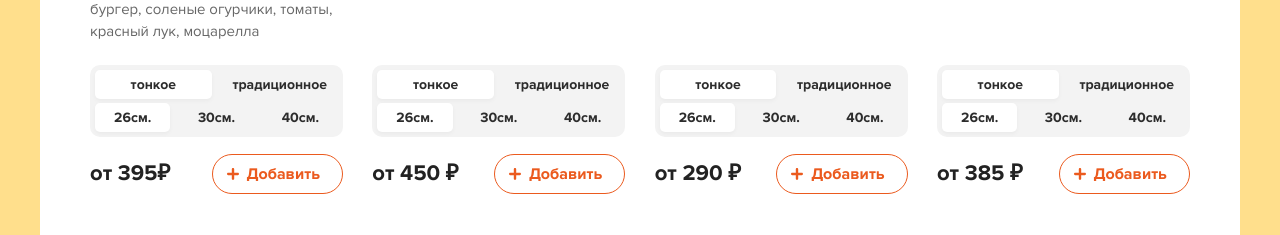
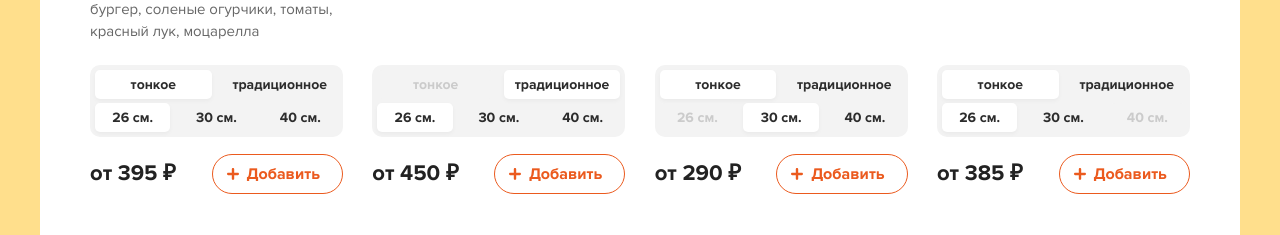
Before and after one commit to Unleashed97/pizza-shop, a React (Create React App) app: page / in a window 1280 px wide. Shown: the part 701-936 px from the top of the page. Built offline with nearby package versions, Linux system fonts and the light colour scheme; data requests are answered from the project's data file.

Commit message:
db update, layout pizzablock fix, cart button redux

```diff
--- a/public/db.json
+++ b/public/db.json
@@ -1,68 +1,92 @@
 {
     "pizzas": [
         {
+            "id": 0,
             "image": "images/cheeseBurger.jpg",
             "title": "Чизбургер-пицца",
-            "price": "от 395₽",
+            "price": 395,
             "description": "Мясной соус болоньезе, соус бургер, соленые огурчики, томаты, красный лук, моцарелла",
             "category": 1,
-            "rating": 4
+            "rating": 4,
+            "sizes": [26, 30, 40],
+            "types": [0, 1]
         },
         {
+            "id": 1,
             "image": "images/cheesy.jpg",
             "title": "Сырная",
-            "price": "от 450 ₽",
+            "price": 450,
             "description": "Моцарелла, сыры чеддер и пармезан, соус альфредо",
-            "category": 1,
-            "rating": 5
+            "category": 2,
+            "rating": 5,
+            "sizes": [26, 30, 40],
+            "types": [1]
         },
         {
+            "id": 2,
             "image": "images/asianShrimp.jpg",
             "title": "Креветки по азиатски",
-            "price": "от 290 ₽",
+            "price": 290,
             "description": "Креветки, шампиньоны, моцарелла и черный кунжут под кисло-сладким соусом ",
-            "category": 2,
-            "rating": 3
+            "category": 5,
+            "rating": 3,
+            "sizes": [30, 40],
+            "types": [0, 1]
         },
         {
+            "id": 3,
             "image": "images/cheeseChiken.jpg",
             "title": "Сырный ципленок",
-            "price": "от 385 ₽",
+            "price": 385,
             "description": "Цыпленок, моцарелла, смесь сыров чеддер и пармезан, сырный соус, томаты, соус альфредо, чеснок",
-            "category": 3,
-            "rating": 7
+            "category": 1,
+            "rating": 7,
+            "sizes": [26, 30],
+            "types": [0, 1]
         },
         {
+            "id": 4,
             "image": "images/margarita.jpg",
             "title": "Маргарита",
-            "price": "от 349 ₽",
+            "price": 349,
             "description": "Увеличенная порция моцареллы, томаты, итальянские травы, томатный соус",
-            "category": 4,
-            "rating": 9
+            "category": 2,
+            "rating": 9,
+            "sizes": [26, 30, 40],
+            "types": [1]
         },
         {
+            "id": 5,
             "image": "images/barbecueSausages.jpg",
             "title": "Колбаски барбекю",
-            "price": "от 399 ₽",
+            "price": 399,
             "description": "Острая чоризо, соус барбекю, томаты, красный лук, моцарелла, томатный соус",
             "category": 4,
-            "rating": 10
+            "rating": 10,
+            "sizes": [30, 40],
+            "types": [0, 1]
         },
         {
+            "id": 6,
             "image": "images/hamMushrooms.jpg",
             "title": "Ветчина и грибы",
-            "price": "от 349 ₽",
+            "price": 349,
             "description": "Ветчина, шампиньоны, увеличенная порция моцареллы, томатный соус",
             "category": 5,
-            "rating": 10
+            "rating": 10,
+            "sizes": [26, 30, 40],
+            "types": [0]
         },
         {
+            "id": 7,
             "image": "images/pepperoni.jpg",
             "title": "Пепперони",
-            "price": "от 399 ₽",
+            "price": 399,
             "description": "Пикантная пепперони, увеличенная порция моцареллы, томатный соус",
             "category": 5,
-            "rating": 6
+            "rating": 6,
+            "sizes": [26, 40],
+            "types": [0, 1]
         }
     ]
 }
--- a/src/components/Button/Button.scss
+++ b/src/components/Button/Button.scss
@@ -93,6 +93,12 @@
             background-color: #fff;
             box-shadow: 0 2px 4px rgba(#000, 0.04);
         }
+
+        &.disabled {
+            background-color: #f3f3f3;
+            color: rgba(#2c2d2c, 0.2);
+            pointer-events: none;
+        }
     }
 
     &--cart {
@@ -135,9 +141,27 @@
                 fill: #fff;
             }
 
-            .product__counter {
+            .pizza-block__counter {
                 background-color: #fff;
                 color: #eb5a1e;
+            }
+        }
+
+        .pizza-block__counter {
+            display: none;
+            justify-content: center;
+            align-items: center;
+            font-size: 13px;
+            font-weight: 700;
+            width: 20px;
+            border-radius: 50%;
+            aspect-ratio: 1/1;
+            background-color: #eb5a1e;
+            color: #fff;
+            transition: background-color 0.2s linear, color 0.2s linear;
+
+            &.show {
+                display: flex;
             }
         }
     }
--- a/src/components/Cart/Cart.scss
+++ b/src/components/Cart/Cart.scss
@@ -44,7 +44,7 @@
 
     &__icon {
         position: relative;
-        top: -5px;
+        top: 3px;
         margin-right: 17px;
     }
 
--- a/src/components/CartButton/CartButton.js
+++ b/src/components/CartButton/CartButton.js
@@ -1,4 +1,5 @@
-import React, { useState } from 'react'
+import React from 'react'
+import { useSelector } from 'react-redux'
 
 import Button from '../Button/Button'
 
@@ -7,13 +8,11 @@ import './CartButton.scss'
 import cart from './cart.svg'
 
 const Cart = () => {
-    const [sum, setSum] = useState(0)
-
-    const [amountOfProducts, setAmountOfProducts] = useState(0)
+    const { totalPrice, totalCount } = useSelector(({ cart }) => cart)
 
     return (
         <Button className="btn--cart">
-            <span className="cart-button__sum">{sum} ₽</span>
+            <span className="cart-button__sum">{totalPrice} ₽</span>
             <span className="cart-button__separator"></span>
             <span className="cart-button__counter">
                 <img
@@ -21,7 +20,7 @@ const Cart = () => {
                     src={cart}
                     alt="shopping cart"
                 />
-                {amountOfProducts}
+                {totalCount}
             </span>
         </Button>
     )
--- a/src/components/CartItem/CartItem.js
+++ b/src/components/CartItem/CartItem.js
@@ -27,7 +27,7 @@ const CartItem = () => {
                     >
                         <path
                             className="btn--operator-icon"
-                            stroke-width="2"
+                            strokeWidth="2"
                             d="M 10,16 L 20,16"
                         />
                     </svg>
@@ -41,7 +41,7 @@ const CartItem = () => {
                     >
                         <path
                             className="btn--operator-icon"
-                            stroke-width="2"
+                            strokeWidth="2"
                             d="M 10,16 L 20,16 M15,11 L 15,21"
                         />
                     </svg>
@@ -52,7 +52,7 @@ const CartItem = () => {
                 <svg xmlns="http://www.w3.org/2000/svg" width="32" height="32">
                     <path
                         className="btn--operator-icon"
-                        stroke-width="2"
+                        strokeWidth="2"
                         d="M 10,16 L 20,16 M15,11 L 15,21"
                     />
                 </svg>
--- a/src/components/PizzaBlock/index.js
+++ b/src/components/PizzaBlock/index.js
@@ -5,79 +5,82 @@ import './pizzaBlock.scss'
 
 import Button from '../Button/Button'
 
-const PizzaBlock = (props) => {
-    let [counterOfPizzas, setCounterOfPizzas] = useState(0)
+const PizzaBlock = ({
+    id,
+    title,
+    image,
+    description,
+    price,
+    types,
+    sizes,
+    onClickAddPizza,
+    addedCount,
+}) => {
+    let availableTypes = ['тонкое', 'традиционное']
 
-    let [activeDoughButton, setActiveDoughButton] = useState(0)
+    let availableSizes = [26, 30, 40]
 
-    let [activeSizeButton, setActiveSizeButton] = useState(0)
+    const [activeType, setActiveType] = useState(types[0])
+    const [activeSize, setActiveSize] = useState(sizes[0])
 
-    let doughButtonsList = ['тонкое', 'традиционное']
-
-    let sizeButtonsList = ['26см.', '30см.', '40см.']
-
-    let pizzaCounterClasses = classNames('pizza-block__counter', {
-        'pizza-block__counter--show': counterOfPizzas,
-    })
-
-    const pizzaAddHandler = () => {
-        setCounterOfPizzas(++counterOfPizzas)
+    const onSelectType = (index) => {
+        setActiveType(index)
     }
 
-    const doughButtonClickHandler = (event, indexOfButton) => {
-        setActiveDoughButton(indexOfButton)
+    const onSelectSize = (size) => {
+        setActiveSize(size)
     }
 
-    const sizeButtonClickHandler = (event, indexOfButton) => {
-        setActiveSizeButton(indexOfButton)
+    const onAddPizzaHandle = () => {
+        const obj = {
+            id,
+            title,
+            image,
+            price,
+            type: availableTypes[activeType],
+            size: activeSize,
+        }
+        onClickAddPizza(obj)
     }
 
     return (
         <div className="pizza-block">
-            <img
-                src={props.image}
-                alt={props.title}
-                className="pizza-block__image"
-            />
-            <h3 className="pizza-block__title">{props.title}</h3>
-            <p className="pizza-block__description">{props.description}</p>
+            <img src={image} alt={title} className="pizza-block__image" />
+            <h3 className="pizza-block__title">{title}</h3>
+            <p className="pizza-block__description">{description}</p>
             <div className="pizza-block__params">
                 <div className="pizza-block__params-dough">
-                    {doughButtonsList.map((item, index) => (
+                    {availableTypes.map((type, index) => (
                         <Button
-                            className={
-                                index === activeDoughButton
-                                    ? 'btn--params active'
-                                    : 'btn--params'
-                            }
-                            onClick={(e) => doughButtonClickHandler(e, index)}
-                            key={item + index}
+                            className={classNames('btn--params', {
+                                active: activeType === index,
+                                disabled: !types.includes(index),
+                            })}
+                            onClick={() => onSelectType(index)}
+                            key={type + index}
                         >
-                            {item}
+                            {type}
                         </Button>
                     ))}
                 </div>
                 <div className="pizza-block__params-size">
-                    {sizeButtonsList.map((item, index) => (
+                    {availableSizes.map((size, index) => (
                         <Button
-                            className={
-                                index === activeSizeButton
-                                    ? 'btn--params active'
-                                    : 'btn--params'
-                            }
-                            onClick={(e) => {
-                                sizeButtonClickHandler(e, index)
-                            }}
-                            key={item + index}
+                            className={classNames('btn--params', {
+                                active: activeSize === size,
+                                disabled: !sizes.includes(size),
+                            })}
+                            onClick={() => onSelectSize(size)}
+                            key={size + index}
                         >
-                            {item}
+                            {size} см.
                         </Button>
                     ))}
                 </div>
             </div>
             <footer className="pizza-block__footer">
-                <span className="pizza-block__price">{props.price}</span>
-                <Button className="btn--add-to-cart" onClick={pizzaAddHandler}>
+                <span className="pizza-block__price">от {price} ₽</span>
+                <Button className="btn--add-to-cart" onClick={onAddPizzaHandle}>
                     <svg
                         width="12"
                         height="12"
@@ -91,8 +94,12 @@ const PizzaBlock = (props) => {
                         />
                     </svg>
                     <p>Добавить</p>
-                    <span className={pizzaCounterClasses}>
-                        {counterOfPizzas}
+                    <span
+                        className={classNames('pizza-block__counter', {
+                            show: addedCount,
+                        })}
+                    >
+                        {addedCount}
                     </span>
                 </Button>
             </footer>
--- a/src/pages/Home.js
+++ b/src/pages/Home.js
@@ -6,6 +6,7 @@ import NavSorting from '../components/NavSorting/NavSorting'
 
 import { fetchPizzas } from '../redux/actions/pizzas'
 import { setCategory, setSortBy } from '../redux/actions/filters'
+import { addPizzaToCart } from '../redux/actions/cart'
 
 import PizzaBlock from '../components/PizzaBlock'
 import PizzaLoadingBlock from '../components/PizzaBlock/LoadingBlock'
@@ -31,6 +32,7 @@ const Home = () => {
     const dispatch = useDispatch()
 
     const items = useSelector(({ pizzas }) => pizzas.items)
+    const cartItems = useSelector(({ cart }) => cart.items)
     const isLoaded = useSelector(({ pizzas }) => pizzas.isLoaded)
     const { category, sortBy } = useSelector(({ filters }) => filters)
 
@@ -44,6 +46,10 @@ const Home = () => {
 
     const onSelectSortingItem = (type) => {
         dispatch(setSortBy(type))
+    }
+
+    const handleAddPizzaToCart = (obj) => {
+        dispatch(addPizzaToCart(obj))
     }
 
     return (
@@ -66,13 +72,15 @@ const Home = () => {
                     <h2 className="section__title">Все пиццы</h2>
                     <div className="section__list">
                         {isLoaded
-                            ? items.map((item, index) => (
+                            ? items.map((obj) => (
                                   <PizzaBlock
-                                      image={item.image}
-                                      title={item.title}
-                                      price={item.price}
-                                      description={item.description}
-                                      key={item + index}
+                                      onClickAddPizza={handleAddPizzaToCart}
+                                      key={obj.id}
+                                      {...obj}
+                                      addedCount={
+                                          cartItems[obj.id] &&
+                                          cartItems[obj.id].length
+                                      }
                                   />
                               ))
                             : Array(8)
--- a/src/redux/actions/cart.js
+++ b/src/redux/actions/cart.js
@@ -1,9 +1,14 @@
-const setCartCount = (value) => ({
-    type: 'SET_CART_COUNT',
-    payload: value,
+// export const setCartCount = (value) => ({
+//     type: 'SET_CART_COUNT',
+//     payload: value,
+// })
+
+// export const setCartTotal = (value) => ({
+//     type: 'SET_CART_TOTAL',
+//     payload: value,
+// })
+
+export const addPizzaToCart = (pizzaObj) => ({
+    type: 'ADD_PIZZA_CART',
+    payload: pizzaObj,
 })
-
-const setCartTotal = (value) => ({
-    type: 'SET_CART_TOTAL',
-    payload: value,
-})
--- a/src/redux/reducers/cart.js
+++ b/src/redux/reducers/cart.js
@@ -1,15 +1,30 @@
 const initialState = {
-    counter: 0,
-    total: 0,
+    items: {},
+    totalPrice: 0,
+    totalCount: 0,
 }
 
 const cart = (state = initialState, action) => {
-    if (action.type === 'ADD_TO_CART') {
-        return {
-            ...state,
-        }
+    switch (action.type) {
+        case 'ADD_PIZZA_CART':
+            const newItems = {
+                ...state.items,
+                [action.payload.id]: !state.items[action.payload.id]
+                    ? [action.payload]
+                    : [...state.items[action.payload.id], action.payload],
+            }
+
+            const allPizzas = [].concat.apply([], Object.values(newItems))
+
+            return {
+                ...state,
+                items: newItems,
+                totalCount: allPizzas.length,
+                totalPrice: allPizzas.reduce((sum, obj) => sum + obj.price, 0),
+            }
+        default:
+            return state
     }
-    return state
 }
 
 export default cart
```
Also changed, not shown: src/components/Cart/Cart.js (+31 -3 lines), src/components/PizzaBlock/pizzaBlock.scss (+0 -58 lines), src/redux/reducers/index.js (+6 -6 lines).
